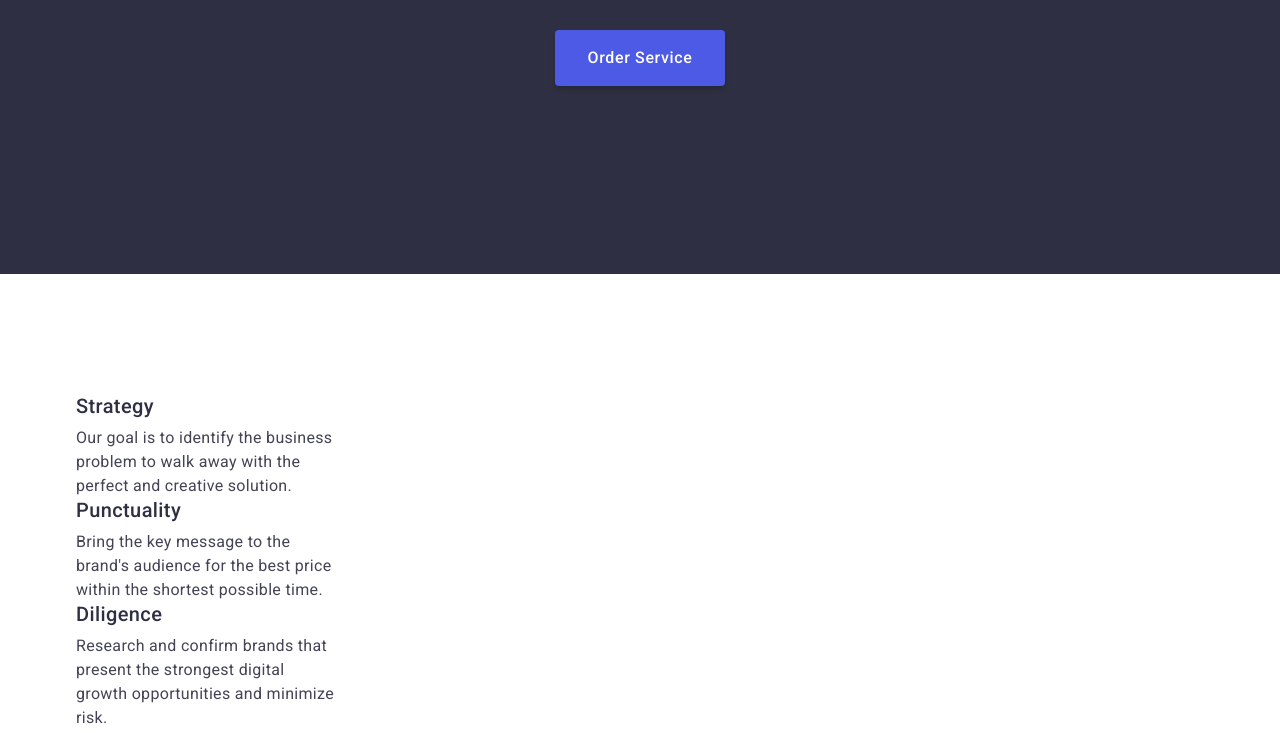
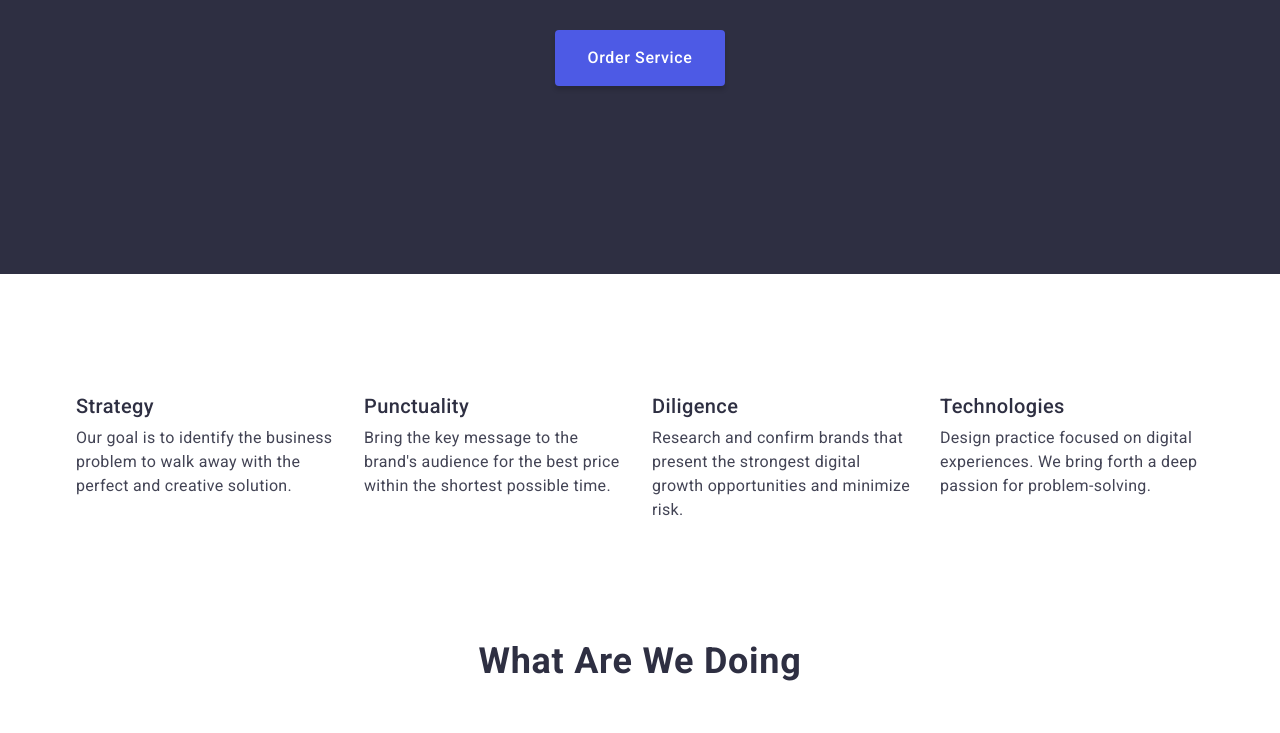
Before and after one commit to olexandra0pryshchepa/goit-markup-hw-03, a plain HTML site: page index.html in a window 1280 px wide. Shown: the part 399-1132 px from the top of the page. Drawn offline with nearby package versions, Linux system fonts and the light colour scheme.

Commit message:
update10-hw-03

```diff
--- a/css/styles.css
+++ b/css/styles.css
@@ -441,7 +441,10 @@ body {
   display: flex;
 
 }
-
+.list{
+  gap: 24px;
+  display: flex;
+}
 .our-advantages{
   padding-top: 120px;
   padding-bottom: 120px;
```
